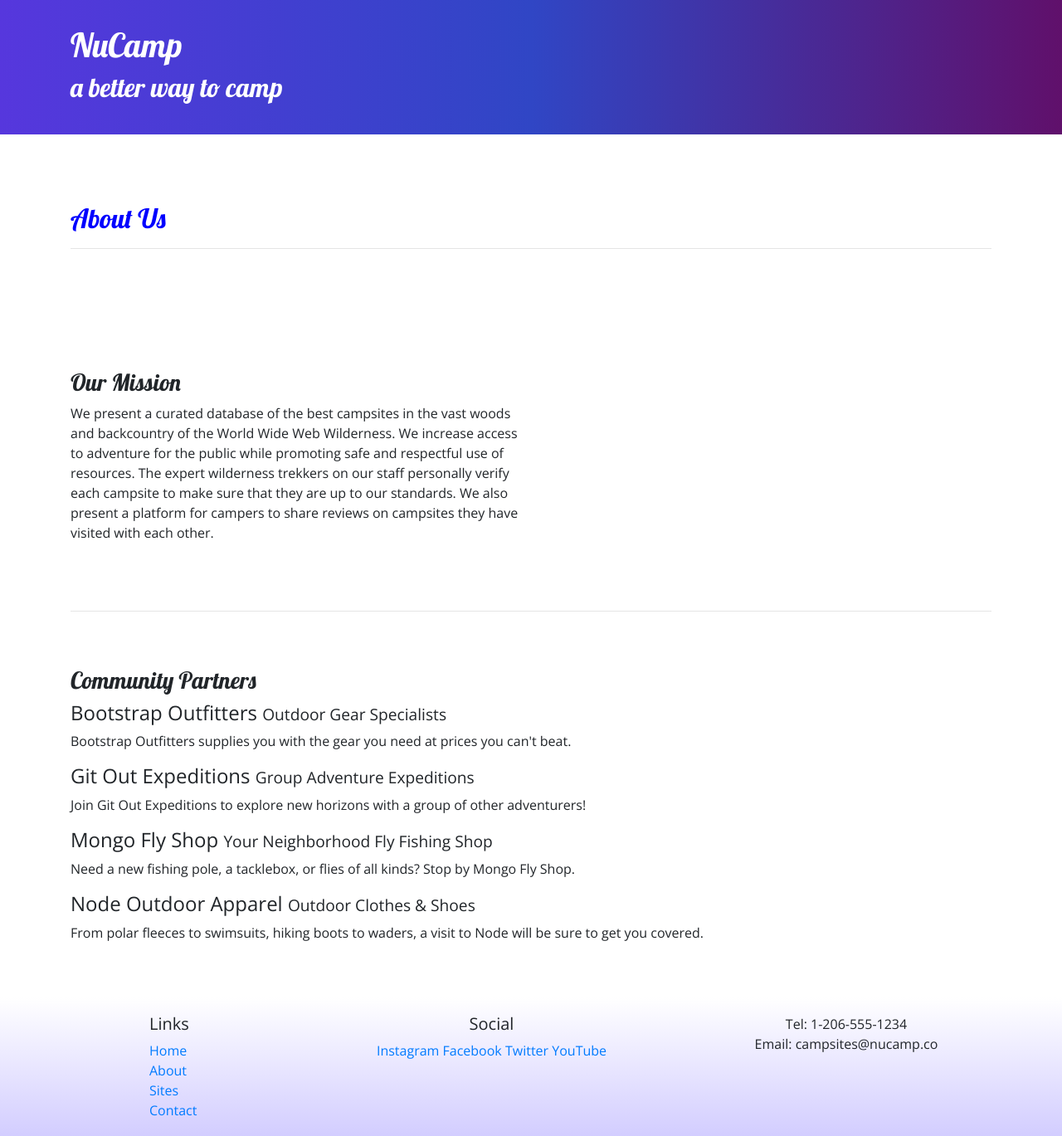
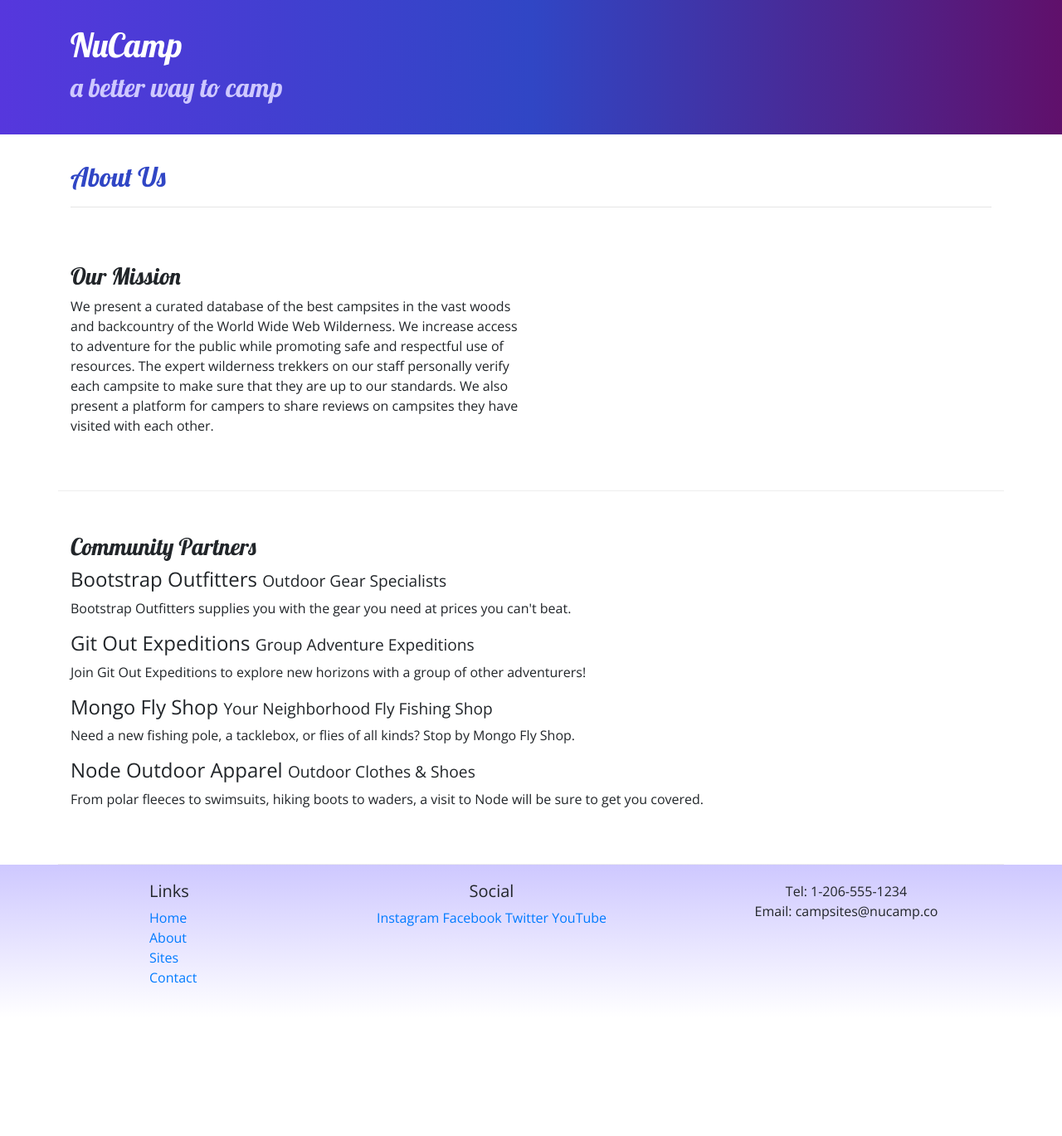
Before and after one commit to ferdakesik/BootstrapProject, a website: page aboutus.html in a window 1280 px wide. Shown: the whole page at 83% size. After the commit the page ends 1226 px from the top, so only its background shows below. Drawn offline with nearby package versions, Linux system fonts and the light colour scheme.

Commit message:
final version

```diff
--- a/aboutus.html
+++ b/aboutus.html
@@ -22,35 +22,28 @@
             </div>
         </div>
     </header>
-
     <div class="container">
-        <div class="row row-content">
-            <div class="col-12">
+        <div class="row">
+            <div class="col">
                <h2>About Us</h2>
                <hr />
             </div>
         </div>
-    </div>
-
-        <div class="container">
                 <div class="row row-content">
-                    <div class="col-sm-6 col-12 text center">
+                    <div class="col-sm-6">
                 <h3>Our Mission</h3>
                 <p>We present a curated database of the best campsites in the vast woods and backcountry of the World Wide Web Wilderness. We increase access to adventure for the public while promoting safe and respectful use of resources. The expert wilderness trekkers on our staff personally verify each campsite to make sure that they are up to our standards. We also present a platform for campers to share reviews on campsites they have visited with each other.</p>
             </div>
         </div>
-  <hr />
-</div>
-        <div class="container">
         <div class="row row-content">
-            <div class="col-md-6 col-lg-12 text center">
+            <div class="col">
                 <h3>Community Partners</h3>
                 <h4>Bootstrap Outfitters <small>Outdoor Gear Specialists</small></h4>
-                <p>Bootstrap Outfitters supplies you with the gear you need at prices you can't beat.</p>
+                <p class="d-none d-sm-block">Bootstrap Outfitters supplies you with the gear you need at prices you can't beat.</p>
                 <h4>Git Out Expeditions <small>Group Adventure Expeditions</small></h4>
-                <p>Join Git Out Expeditions to explore new horizons with a group of other adventurers!</p>
+                <p class="d-none d-sm-block">Join Git Out Expeditions to explore new horizons with a group of other adventurers!</p>
                 <h4>Mongo Fly Shop <small>Your Neighborhood Fly Fishing Shop</small></h4>
-                <p>Need a new fishing pole, a tacklebox, or flies of all kinds? Stop by Mongo Fly Shop.</p>
+                <p class="d-none d-sm-block">Need a new fishing pole, a tacklebox, or flies of all kinds? Stop by Mongo Fly Shop.</p>
                 <h4>Node Outdoor Apparel <small>Outdoor Clothes & Shoes</small></h4>
                 <p>From polar fleeces to swimsuits, hiking boots to waders, a visit to Node will be sure to get you covered.</p>
             </div>
--- a/css/styles.css
+++ b/css/styles.css
@@ -1,33 +1,32 @@
-body{
-
-    font-family: "Open Sans",sans-serif;
+body {
+    font-family: "Open Sans", sans-serif;
 }
 
-h1,h2,h3{
-font-family: "Lobster",cursive;
-
+h1, h2, h3 {
+    font-family: "Lobster", cursive;
 }
 
-h2{
-    color:blue;
+h2 {
+    color: #3046C5;
 }
-header h2{
+
+header h2 {
+    color: #CEC8FF;
+}
+
+footer {
+    background-image: linear-gradient(#CEC8FF, white);
+    padding: 20px 0;
+}
+
+.jumbotron {
+    padding: 30px;
+    background-image: linear-gradient(to right, #5637DD, #3046C5, #60106B);
     color: white;
 }
 
-footer{
-    background-image: linear-gradient(white, #CEC8FF);
-    padding: 20px 0;
-}
-.jumbotron{
-    padding: 30px;
-    background-image: linear-gradient(to right,#5637DD,#3046C5,#60106B);
-color: white;
-
-
-}
-
-.row-content{
+.row-content {
     padding: 50px 0;
+    border-bottom: 1px ridge;
     min-height: 200px;
 }
```
